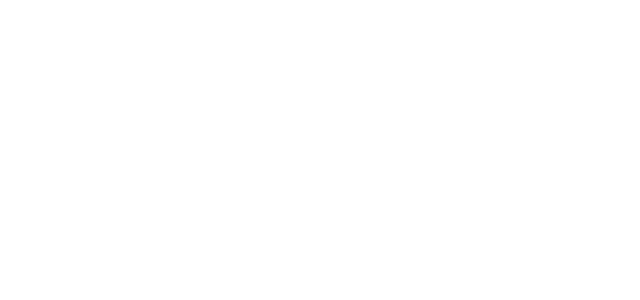
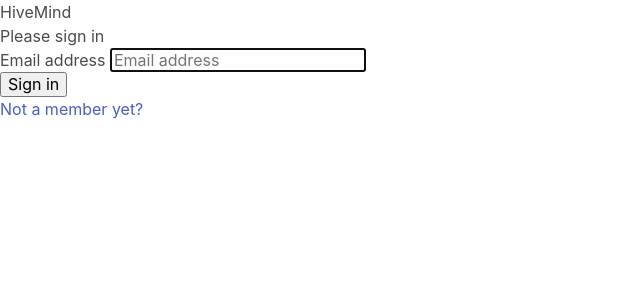
Before and after one commit to cullenruscin/hivemind, a React (Create React App) app: page /login in a window 1280 px wide. Shown: the top 300 px of the page, without its empty margins (0-640 px from the left). Built offline with nearby package versions, Linux system fonts and the light colour scheme.

Commit message:
Add navbar and login functionality

```diff
--- a/package.json
+++ b/package.json
@@ -7,6 +7,7 @@
     "@testing-library/react": "^13.4.0",
     "@testing-library/user-event": "^13.5.0",
     "bulma": "^0.9.4",
+    "normalize.css": "^8.0.1",
     "react": "^18.2.0",
     "react-dom": "^18.2.0",
     "react-router-dom": "^6.10.0",
--- a/src/components/HiveMind.js
+++ b/src/components/HiveMind.js
@@ -1,6 +1,19 @@
-import "./HiveMind.css"
 import { Route, Routes } from "react-router-dom"
+import { Login } from "./auth/Login"
+import { Authorized } from "./views/Authorized"
+import { ApplicationViews } from "./views/ApplicationViews"
+import { NavBar } from "./nav/NavBar"
 
 export const HiveMind = () => {
-
+    return <Routes>
+        <Route path="/login" element={<Login />} />
+        <Route path="*" element={
+            <Authorized>
+                <>
+                    <NavBar />
+                    <ApplicationViews />
+                </>
+            </Authorized>
+        }/>
+    </Routes>
 }
--- /dev/null
+++ b/src/components/auth/Login.js
@@ -0,0 +1,56 @@
+import React, { useState } from "react"
+import { Link, useNavigate } from "react-router-dom";
+
+export const Login = () => {
+    const [email, set] = useState("")
+    const navigate = useNavigate()
+
+    const handleLogin = (e) => {
+        e.preventDefault()
+
+        return fetch(`http://localhost:8088/users?email=${email}`)
+            .then(res => res.json())
+            .then(foundUsers => {
+                if (foundUsers.length === 1) {
+                    const user = foundUsers[0]
+                    localStorage.setItem("hivemind_user", JSON.stringify({
+                        id: user.id,
+                        admin: user.isAdmin
+                    }))
+
+                    navigate("/")
+                }
+                else {
+                    window.alert("Invalid login")
+                }
+            })
+    }
+
+    return (
+        <main className="container--login">
+            <section>
+                <form className="form--login" onSubmit={handleLogin}>
+                    <h1>HiveMind</h1>
+                    <h2>Please sign in</h2>
+                    <fieldset>
+                        <label htmlFor="inputEmail"> Email address </label>
+                        <input type="email"
+                            value={email}
+                            onChange={evt => set(evt.target.value)}
+                            className="form-control"
+                            placeholder="Email address"
+                            required autoFocus />
+                    </fieldset>
+                    <fieldset>
+                        <button type="submit">
+                            Sign in
+                        </button>
+                    </fieldset>
+                </form>
+            </section>
+            <section className="link--register">
+                <Link to="/register">Not a member yet?</Link>
+            </section>
+        </main>
+    )
+}
--- /dev/null
+++ b/src/components/nav/NavBar.js
@@ -0,0 +1,24 @@
+import { Link, useNavigate } from "react-router-dom"
+import "./NavBar.css"
+
+export const NavBar = () => {
+    const navigate = useNavigate();
+
+    return <>
+        <nav className="navbar is-light">
+            <div className="navbar-menu">
+                <div className="navbar-start">
+                    <Link className="navbar-item">Home</Link>
+                </div>
+                <div className="navbar-end">
+                    <Link className="navbar-item">+</Link>
+                    <Link className="navbar-item">Profile</Link>
+                    <Link className="navbar-item" to="" onClick={() => {
+                        localStorage.removeItem("hivemind_user")
+                        navigate("/", {replace: true})
+                    }}>Logout</Link>
+                </div>
+            </div>
+        </nav>
+    </>
+}
--- /dev/null
+++ b/src/components/views/ApplicationViews.js
@@ -0,0 +1,7 @@
+import { Outlet, Route, Routes } from "react-router-dom";
+
+export const ApplicationViews = () => {
+    return <>
+        <p>Application views is working!</p>
+    </>
+}
--- /dev/null
+++ b/src/components/views/Authorized.js
@@ -0,0 +1,15 @@
+import { Navigate, useLocation } from "react-router-dom";
+
+export const Authorized = ({ children }) => {
+    const location = useLocation()
+
+    if (localStorage.getItem("hivemind_user")) {
+        return children
+    }
+    else {
+        return <Navigate
+            to={`/login/${location.search}`}
+            replace
+            state={{ location }} />
+    }
+}
--- a/src/index.css
+++ b/src/index.css
@@ -1,3 +1,6 @@
+@import 'normalize.css';
+@import 'bulma/css/bulma.css';
+
 body {
   margin: 0;
   font-family: -apple-system, BlinkMacSystemFont, 'Segoe UI', 'Roboto', 'Oxygen',
--- a/src/index.js
+++ b/src/index.js
@@ -1,8 +1,8 @@
 import React from 'react';
 import ReactDOM from 'react-dom/client';
-import './index.css';
 import { HiveMind } from './components/HiveMind';
 import { BrowserRouter } from "react-router-dom"
+import './index.css';
 
 const root = ReactDOM.createRoot(document.getElementById('root'));
 root.render(
```
Also changed, not shown: src/components/nav/NavBar.css (added), 1 other file (tests, documents, lock files or other folders).
